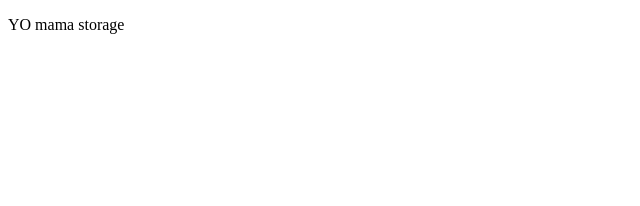
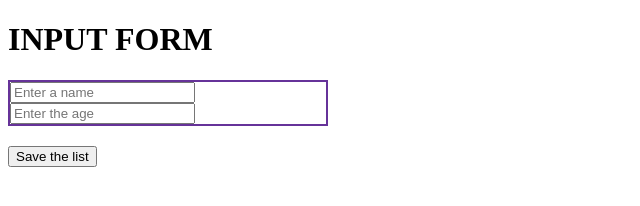
Before and after one commit to fahim2k25/local-storage-practix, a plain HTML site: page index.html in a window 1280 px wide. Shown: the whole page, without its empty margins (0-640 px from the left). Drawn offline with Linux system fonts and the light colour scheme.

Commit message:
creating the form

```diff
--- a/index.html
+++ b/index.html
@@ -8,9 +8,13 @@
 </head>
 
 <body>
-    <p>YO mama storage
+    <h1>INPUT FORM</h1>
+    <div style="margin-bottom: 20px; border: 2px solid rebeccapurple; width:25%;">
+        <input type="text" name="" id="name-input" placeholder="Enter a name"> <br>
+        <input type="text" name="" id="age-input" placeholder="Enter the age"> <br>
+    </div>
+    <button>Save the list</button>
 
-    </p>
     <script src="./script.js"></script>
 </body>
 
```
